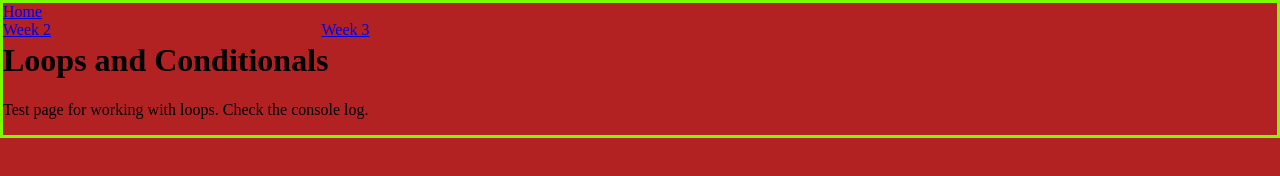
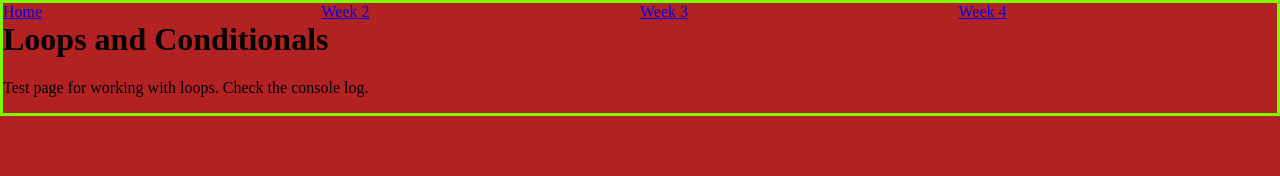
Before and after one commit to Robbyrush/github, a plain HTML site: page week3.html in a window 1280 px wide. Drawn offline with Linux system fonts and the light colour scheme.

Commit message:
Update week3.html

```diff
--- a/week3.html
+++ b/week3.html
@@ -11,9 +11,10 @@
     </header>
  <body>
     <nav>
-        <div class="menubar"><a href=index.html>Home</a></div>
+        <div class="menubar2"><a href=index.html>Home</a></div>
         <div class="menubar2"><a href=consoleLogs.html>Week 2</a></div>
         <div class="menubar2"><a href=week3.html>Week 3</a></div>
+        <div class="menubar2"><a href=dom.html>Week 4</a></div>
     </nav>
     <main>
         <h1> Loops and Conditionals</h1>
```
